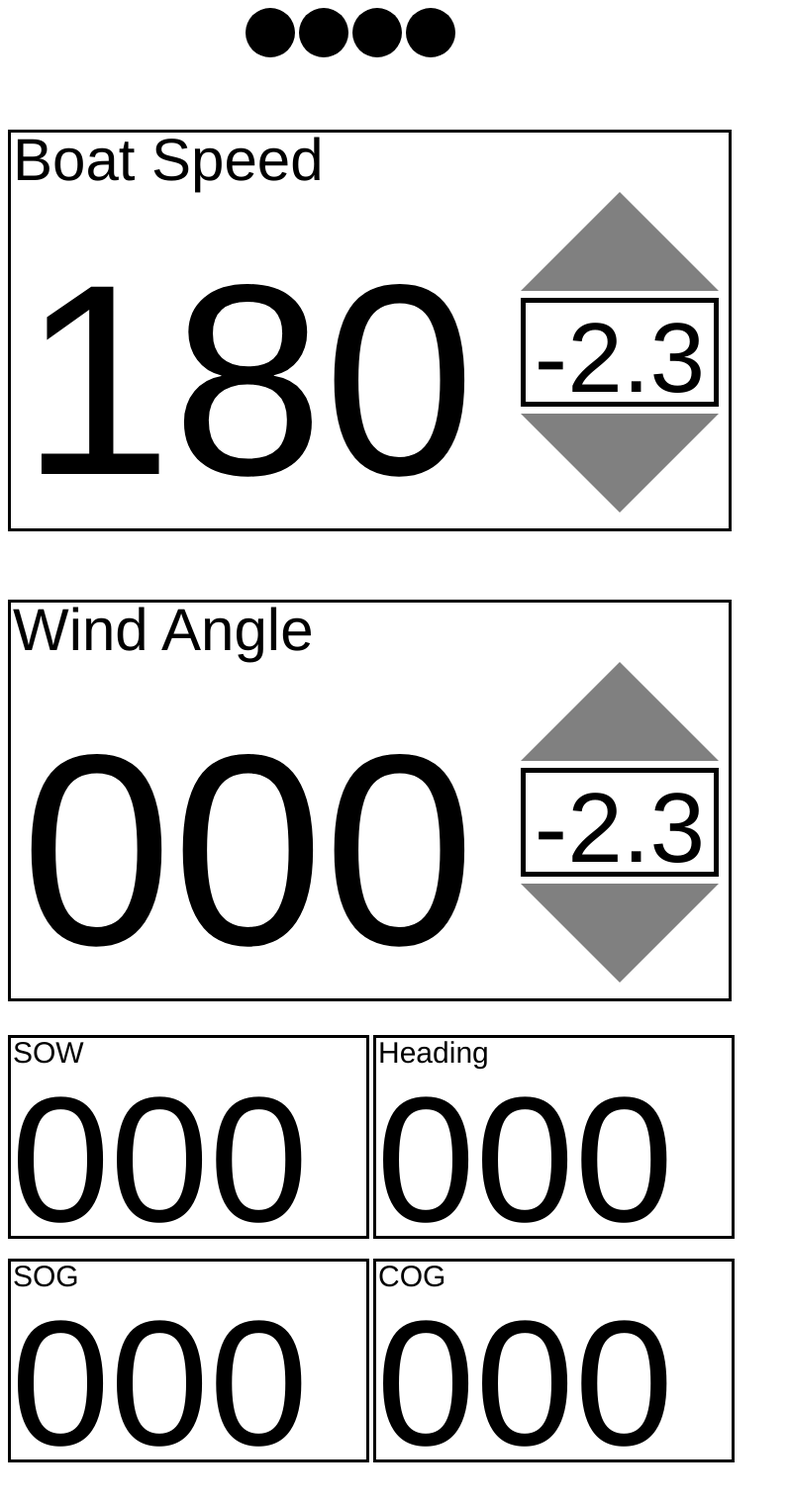
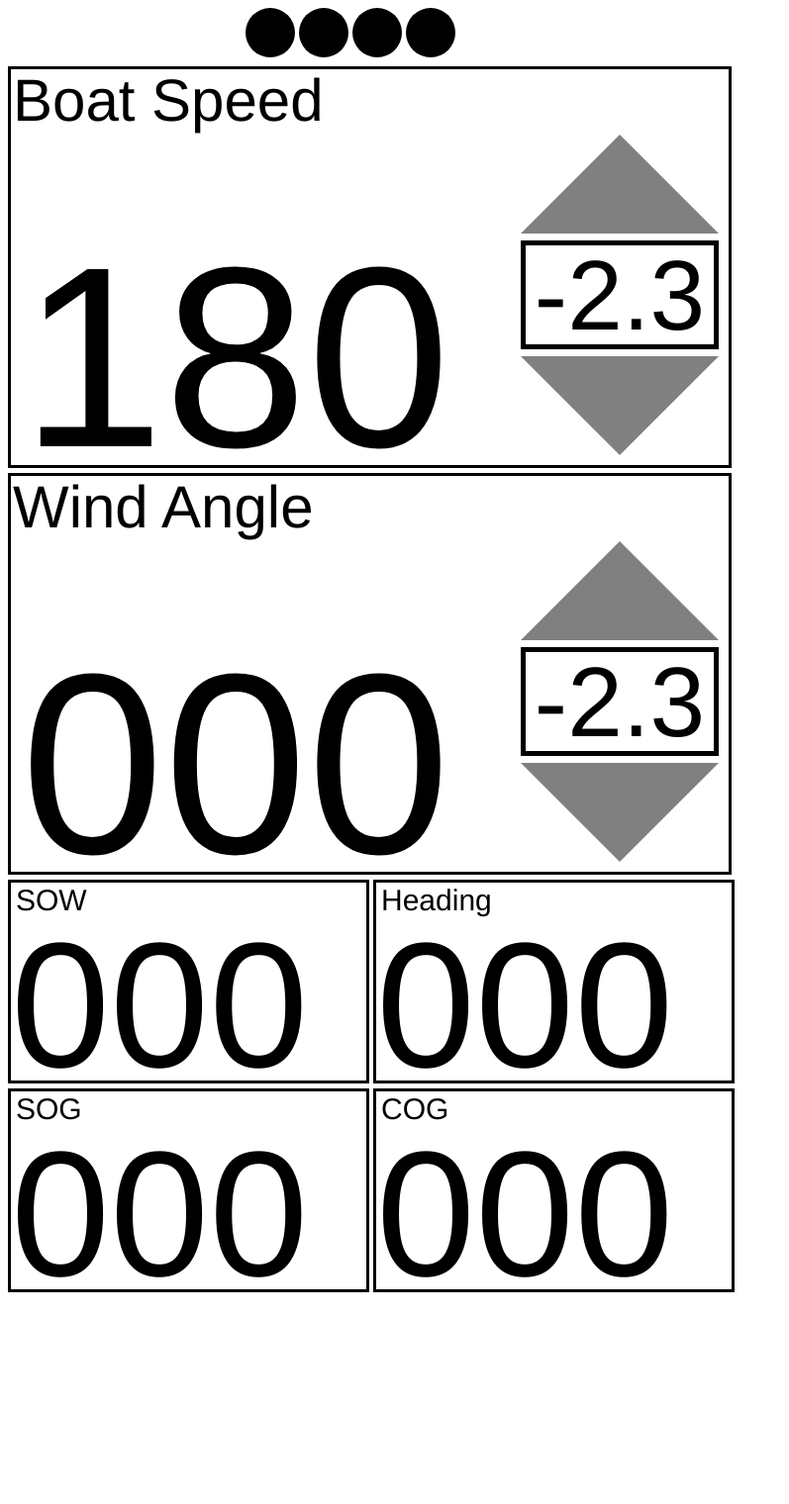
Before and after one commit to piezoplaty/dwwinst, a Django app: page /basic_inst/ in a window 1280 px wide. Shown: the whole page at 99% size, without its empty margins (0-797 px from the left). After the commit the page ends 1306 px from the top, so only its background shows below. Run offline with Django 3.2, Linux system fonts and the light colour scheme; data that the repository does not hold is empty.

Commit message:
Styles to address vertical spacing issues

```diff
--- a/basic_inst/templates/basic_inst/index.html
+++ b/basic_inst/templates/basic_inst/index.html
@@ -3,14 +3,21 @@
         <style>
             .inst-readout-half-width {
                 color: black;
-                font-family: "Helvetica";
                 border-width: 3px;
                 border-style: solid;
-                font-size: 180px;
                 width: 359px;
                 height: 200px;
-                line-height: 245px;
+                display: inline-block;
+                height: 200px;
+                margin-bottom: 5px;
+
+            }
+            .inst-readout-hw-text{
+                font-family: "Helvetica";
+                font-size: 180px;
+                line-height: 180px;
                 text-align: left;
+                float: left;
             }
             .inst-readout-full-width {
                 color: black;
@@ -18,23 +25,26 @@
                 border-style: solid;
                 width: 725px;
                 height: 400px;
-                line-height: 500px;
+                margin-top: 5px;
+                margin-bottom: 5px;
             }
             .inst-readout-fw-text {
                 font-family: "Helvetica";
-                font-size: 275px;
+                font-size: 260px;
                 float: left;
                 position: relative;
                 text-align: left;
-                height: 400px;
+                height: 260px;
                 width: 500px;
                 left: 10px;
+                top: 95px;
+                line-height: 260px;
             }
             .inst-readout-full-width-target {
                 float: right;
                 position: relative;
                 right: 10px;
-                top: 50px;
+                top: -10px;
                 width: 200px;
                 height: 300px;
             }
@@ -44,7 +54,7 @@
                 color: black;
                 border-width: 5px;
                 border-style: solid;
-                line-height: 110px;
+                line-height: 100px;
                 margin-top: 7px;
                 margin-bottom: 7px;
                 height: 100px;
@@ -56,7 +66,7 @@
                 color: black;
                 border-width: 2px;
                 border-style: solid;
-                line-height: 110px;
+                line-height: 100px;
                 margin-top: 10px;
                 margin-bottom: 10px;
                 height: 100px;
@@ -107,25 +117,18 @@
                 padding-top: 10px;
             }
             .inst-title-full-width {
-                display: float;
+                float: left;
                 position: relative;
                 left: 5px;
-                top: 65px;
                 font-size: 60px;
                 font-family: "Helvetica";
             }
             .inst-title-half-width {
-                display: float;
                 position: relative;
                 left: 5px;
-                top: 35px;
+                top: 1px;
                 font-size: 30px;
                 font-family: "Helvetica";
-            }
-
-            .top-two-inst {
-                display: inline-block;
-                height: 200px;
             }
             .menu {
                 margin-left: 240px;
@@ -223,22 +226,22 @@
             </div>
         </div>
         <div class='four-inst'>
-            <div class='top-two-inst'>
+            <div class='inst-readout-half-width'>
                 <div class='inst-title-half-width'>SOW</div>
-                <div id='top-left-inst' class='inst-readout-half-width'>000</div>
+                <div id='top-left-inst' class='inst-readout-hw-text'>000</div>
             </div>
-            <div class='top-two-inst'>
+            <div class='inst-readout-half-width'>
                 <div class='inst-title-half-width'>Heading</div>
-                <div id='top-right-inst' class='inst-readout-half-width'>000</div>
+                <div id='top-right-inst' class='inst-readout-hw-text'>000</div>
             </div>
             <div></div>
-            <div class='top-two-inst'>
+            <div class='inst-readout-half-width'>
                 <div class='inst-title-half-width'>SOG</div>
-                <div id='bottom-left-inst' class='inst-readout-half-width'>000</div>
+                <div id='bottom-left-inst' class='inst-readout-hw-text'>000</div>
             </div>
-            <div class='top-two-inst'>
+            <div class='inst-readout-half-width'>
                 <div class='inst-title-half-width'>COG</div>
-                <div id='bottom-right-inst' class='inst-readout-half-width'>000</div>
+                <div id='bottom-right-inst' class='inst-readout-hw-text'>000</div>
             </div>
         </div>
     </body>
```
